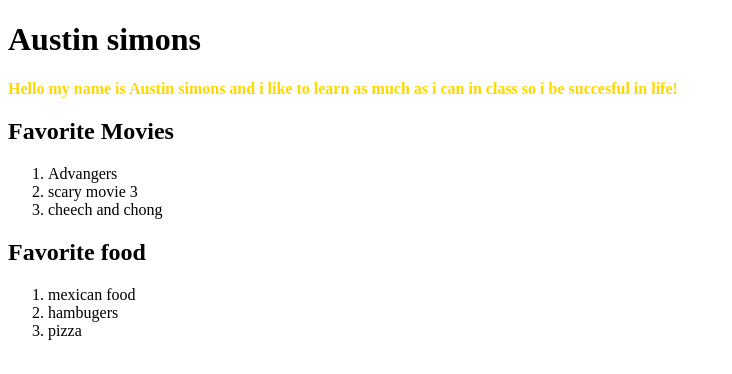
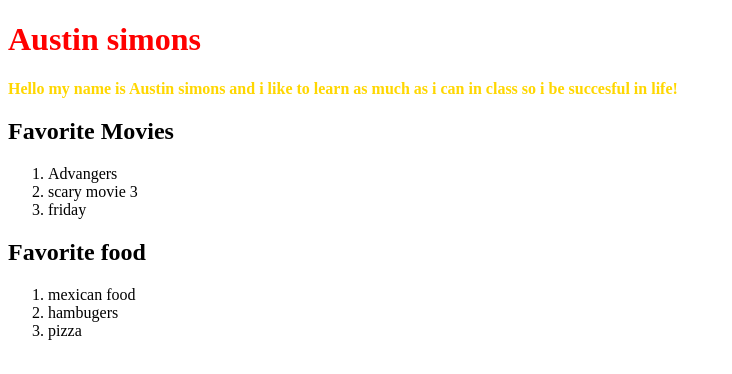
Before and after one commit to 404Virus/jr6, a plain HTML site: page index.html in a window 1280 px wide. Shown: the whole page, without its empty margins (0-732 px from the left). Drawn offline with Linux system fonts and the light colour scheme.

Commit message:
Updated-by-Austin-Simons

```diff
--- a/index.html
+++ b/index.html
@@ -5,16 +5,14 @@
     </head>
 
  <body>
-        <div class=".Name1">
             <h1> Austin simons </h1>
-        </div>
         <p> Hello my name is Austin simons and i like to learn as much as i can
          in class so i be succesful in life! </p>
         <h2> Favorite Movies </h2>
         <ol>
             <li>Advangers</li>
           <li>scary movie 3</li>
-           <li>cheech and chong</li>
+           <li>friday</li>
         </ol>
         <h2>Favorite food</h2>
         <ol>
--- a/style.css
+++ b/style.css
@@ -4,7 +4,7 @@ p {
     font-weight: bold;
 }
 
-.Name1 {
-    color: red;
+h1 {
+    color:red;
     font-weight: bold;
 }
```
